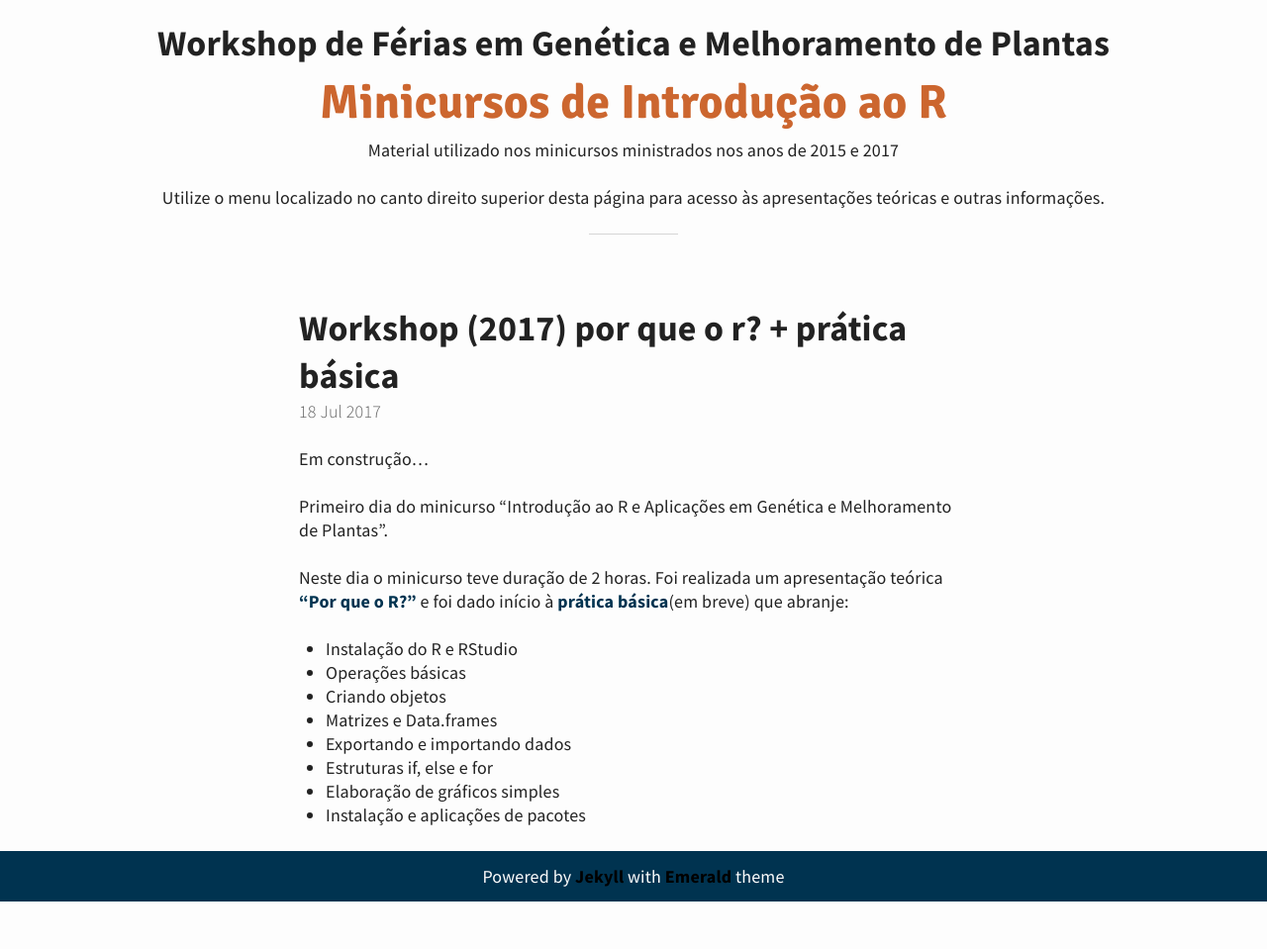
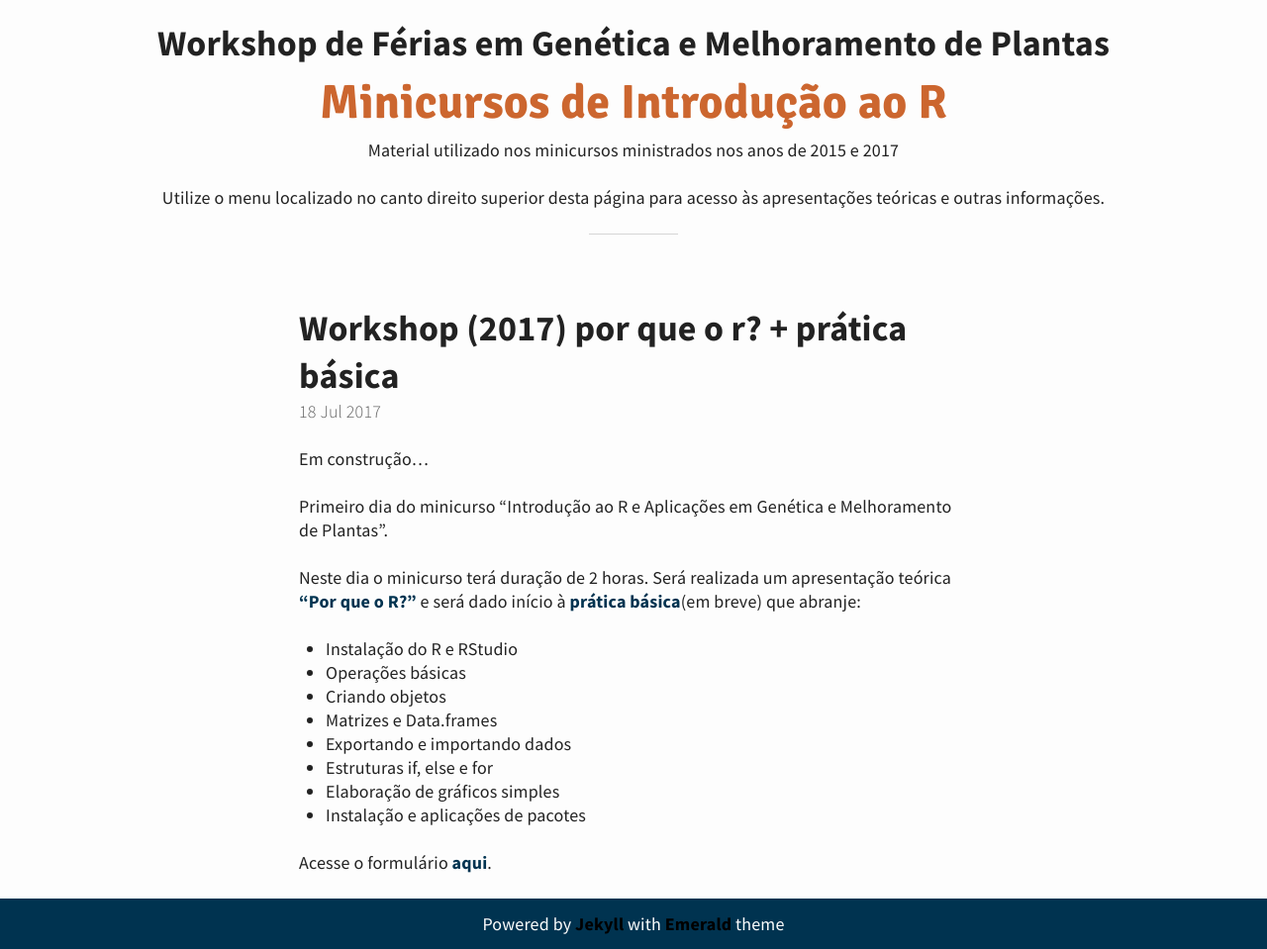
Before and after one commit to Cristianetaniguti/Workshop_genetica_esalq, a Jekyll site: the page built from _posts/2017-07-18-Workshop (2017) Por que o R? + prática básica.md, in a window 1280 px wide, cut to the strip 100-1059 px from the top of the page. Shown: the whole strip at 99% size. Built offline with Jekyll 4.4.1, drawn with Linux system fonts in a browser that asks for light colours; before the commit the page ends 1011 px from its top, so only the background shows below that.

Commit message:
adicionando formulario

```diff
--- a/_posts/2017-07-18-Workshop (2017) Por que o R? + prática básica.md
+++ b/_posts/2017-07-18-Workshop (2017) Por que o R? + prática básica.md
@@ -2,7 +2,7 @@ Em construção...
 
 Primeiro dia do minicurso "Introdução ao R e Aplicações em Genética e Melhoramento de Plantas".
 
-Neste dia o minicurso teve duração de 2 horas. Foi realizada um apresentação teórica ["Por que o R?"](teoricas_2017/Why_R.html) e foi dado início à [prática básica]()(em breve) que abranje:
+Neste dia o minicurso terá duração de 2 horas. Será realizada um apresentação teórica ["Por que o R?"](teoricas_2017/Why_R.html) e será dado início à [prática básica]()(em breve) que abranje:
 
 * Instalação do R e RStudio
 * Operações básicas
@@ -12,3 +12,5 @@ Neste dia o minicurso teve duração de 2 horas. Foi realizada um apresentação
 * Estruturas if, else e for
 * Elaboração de gráficos simples
 * Instalação e aplicações de pacotes
+
+Acesse o formulário [aqui](https://goo.gl/forms/i4z2alUTFgfppCIl2).
```
Also changed, not shown: _posts/2017-07-20-Workshop (2017) Prática aplicada ao melhoramento.md (+0 -2 lines).
